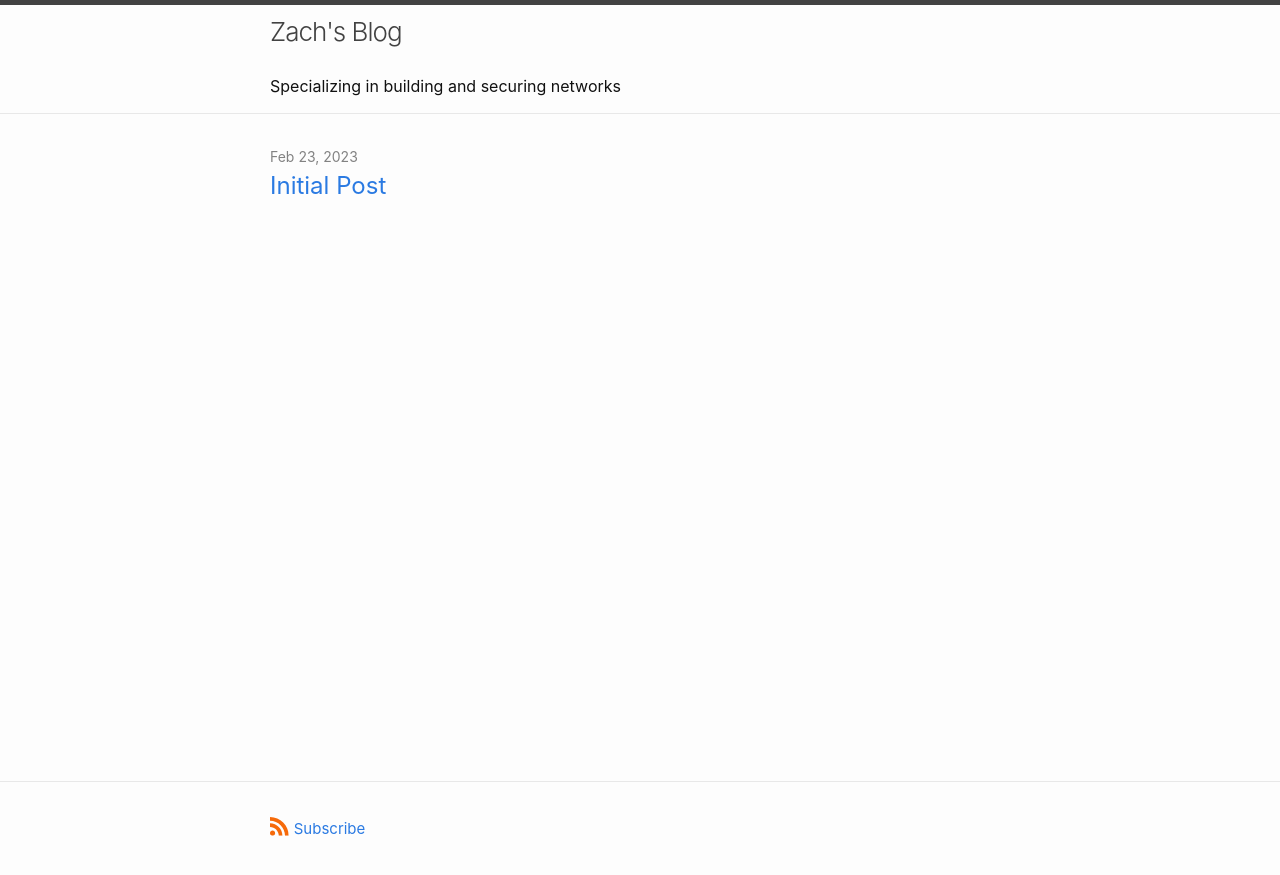
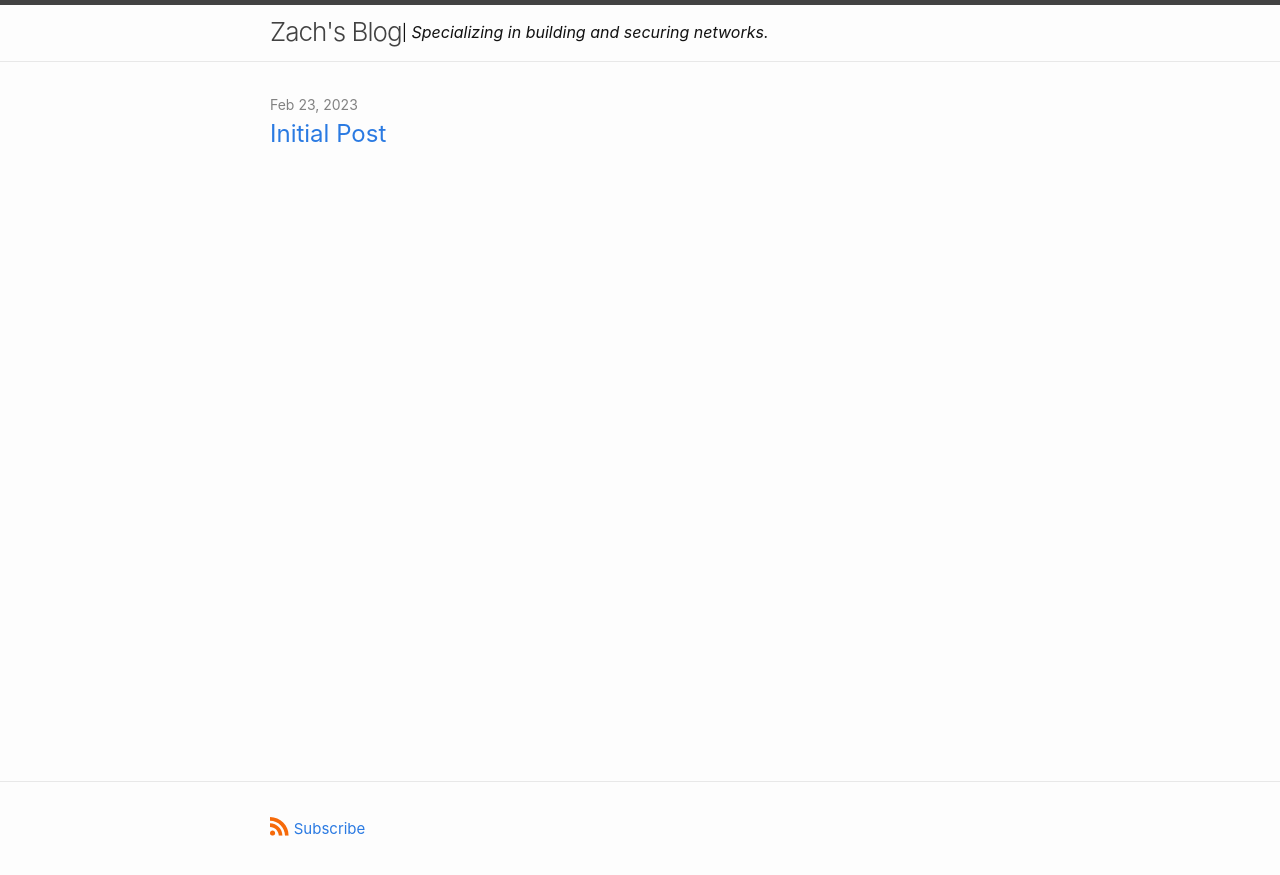
Before and after one commit to Zakkaruu/blog, a Jekyll site: the page built from index.md, in a window 1280 px wide. Shown: the top 875 px of the page. Built offline with Jekyll 4.4.1, drawn with Linux system fonts in a browser that asks for light colours; our own code applies the rules of GitHub Pages for plain Markdown files.

Commit message:
Update header.html

```diff
--- a/_includes/header.html
+++ b/_includes/header.html
@@ -4,8 +4,7 @@
     {%- assign default_paths = site.pages | map: "path" -%}
     {%- assign page_paths = site.header_pages | default: default_paths -%}
     {%- assign titles_size = site.pages | map: 'title' | join: '' | size -%}
-    <a class="site-title" rel="author" href="{{ "/" | relative_url }}">{{ site.title | escape }}</a><br>
-    Specializing in building and securing networks
+    <a class="site-title" rel="author" href="{{ "/" | relative_url }}">{{ site.title | escape }}</a> | <i>Specializing in building and securing networks.</i>
 
     {%- if titles_size > 0 -%}
       <nav class="site-nav">
```
